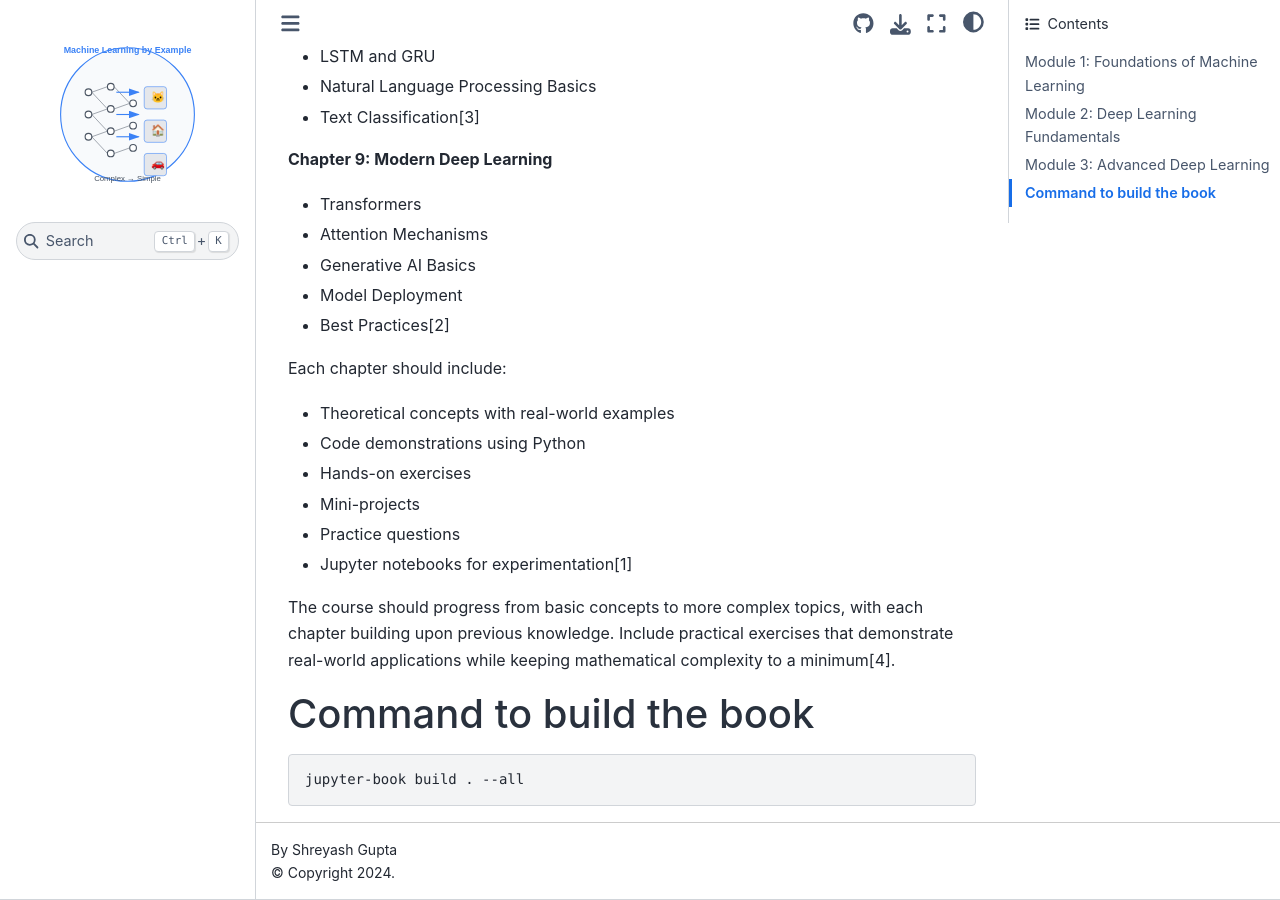
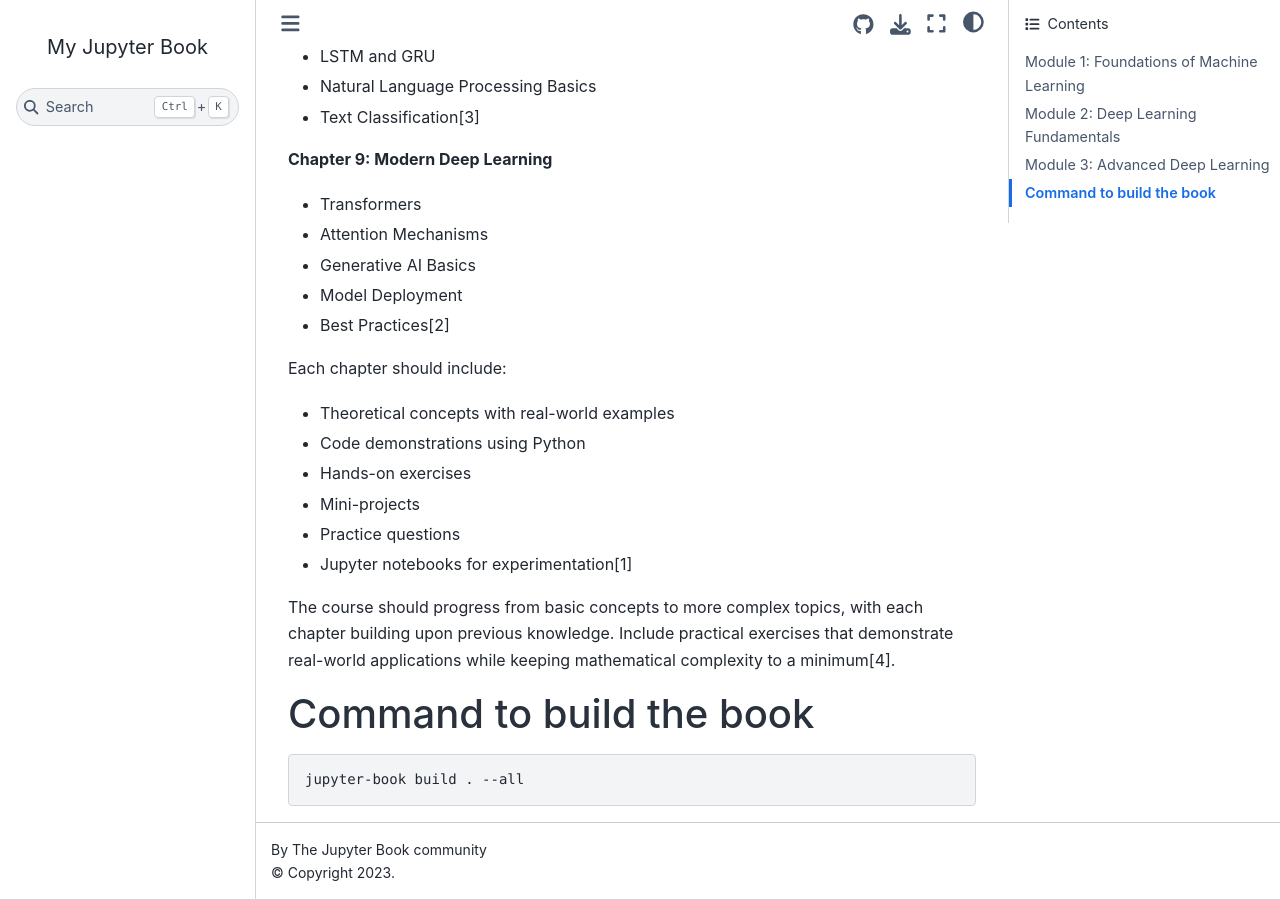
Before and after one commit to shreyashguptas/Machine-Learning-for-Dummies, a Jupyter Book: the page built from project-structure.md, in a window 1280 px wide and 900 px high, scrolled down 2115 px. Built offline with Jupyter Book 1.0.4 settings and Sphinx 7.4.7 and the Sphinx Book theme 1.1.4, drawn with Linux system fonts in a browser that asks for light colours; pages that are not in the unit, such as notebooks, are missing from menus; part of the change alters nothing that is shown.

```diff
--- a/_config.yml
+++ b/_config.yml
@@ -1,33 +1,8 @@
-# Book settings
-title: Machine Learning for Dummies
-author: Shreyash Gupta
-copyright: "2024"
-logo: images/course-logo.svg
-
-# Force re-execution of notebooks on each build
+# Add these configurations to your existing _config.yml
 execute:
-  execute_notebooks: off
-
-# Launch button settings
-launch_buttons:
-  notebook_interface: "classic"
-  colab_url: "https://colab.research.google.com"
-
-html:
-  use_issues_button: true
-  use_repository_button: true
-  use_edit_page_button: true
-  home_page_in_navbar: true
-
-parse:
-  myst_enable_extensions:
-    - html_image
-    - html_admonition
-    - colon_fence
-    - deflist
-    - dollarmath
-    - linkify
-    - substitution
+  execute_notebooks: off  # This is already correct
+  timeout: 30  # Add timeout setting
+  allow_errors: false  # Don't build if there are notebook errors
 
 sphinx:
   config:
@@ -37,9 +12,16 @@ sphinx:
       repository_url: https://github.com/shreyashguptas/Machine-Learning-for-Dummies
       repository_branch: main
       use_repository_button: true
+      use_issues_button: true
+      use_edit_page_button: true
     nb_execution_show_tb: True
+    mathjax_path: https://cdn.jsdelivr.net/npm/mathjax@3/es5/tex-mml-chtml.js
 
-repository:
-  url: https://github.com/shreyashguptas/Machine-Learning-for-Dummies
-  path_to_book: ""
-  branch: main
+# Add bibtex support if you're using citations
+bibtex_bibfiles:
+  - references.bib
+
+# Ensure all paths are relative to the book root
+latex:
+  latex_documents:
+    targetname: book.tex
--- a/_toc.yml
+++ b/_toc.yml
@@ -7,25 +7,25 @@ parts:
         title: Introduction
   - caption: Foundations of Machine Learning
     chapters:
-      - file: chapters/Chapter 1 - Introduction to Machine Learning
-        title: Chapter 1 - Introduction to Machine Learning
-      - file: chapters/Chapter 2 - Data Fundamentals
-        title: Chapter 2 - Data Fundamentals
-      - file: chapters/Chapter 3 - Supervised Learning
-        title: Chapter 3 - Supervised Learning
-      - file: chapters/Chapter 4 - Unsupervised Learning
-        title: Chapter 4 - Unsupervised Learning
+      - file: "chapters/Chapter 1 - Introduction to Machine Learning.ipynb"
+        title: Introduction to Machine Learning
+      - file: "chapters/Chapter 2 - Data Fundamentals.ipynb"
+        title: Data Fundamentals
+      - file: "chapters/Chapter 3 - Supervised Learning.ipynb"
+        title: Supervised Learning
+      - file: "chapters/Chapter 4 - Unsupervised Learning.ipynb"
+        title: Unsupervised Learning
   - caption: Deep Learning Fundamentals
     chapters:
-      - file: chapters/Chapter 5 - Neural Networks Basics
-        title: Chapter 5 - Neural Networks Basics
-      - file: chapters/Chapter 6 - Deep Learning Tools
-        title: Chapter 6 - Deep Learning Tools
+      - file: "chapters/Chapter 5 - Neural Networks Basics.ipynb"
+        title: Neural Networks Basics
+      - file: "chapters/Chapter 6 - Deep Learning Tools.ipynb"
+        title: Deep Learning Tools
   - caption: Advanced Deep Learning
     chapters:
-      - file: chapters/Chapter 7 - Convolutional Neural Networks
-        title: Chapter 7 - Convolutional Neural Networks
-      - file: chapters/Chapter 8 - Sequential Data and RNNs
-        title: Chapter 8 - Sequential Data and RNNs
-      - file: chapters/Chapter 9 - Modern Deep Learning
-        title: Chapter 9 - Modern Deep Learning
+      - file: "chapters/Chapter 7 - Convolutional Neural Networks.ipynb"
+        title: Convolutional Neural Networks
+      - file: "chapters/Chapter 8 - Sequential Data and RNNs.ipynb"
+        title: Sequential Data and RNNs
+      - file: "chapters/Chapter 9 - Modern Deep Learning.ipynb"
+        title: Modern Deep Learning
```
Also changed, not shown: requirements-book.txt (+4 -5 lines), vercel.json, 1 other file.
